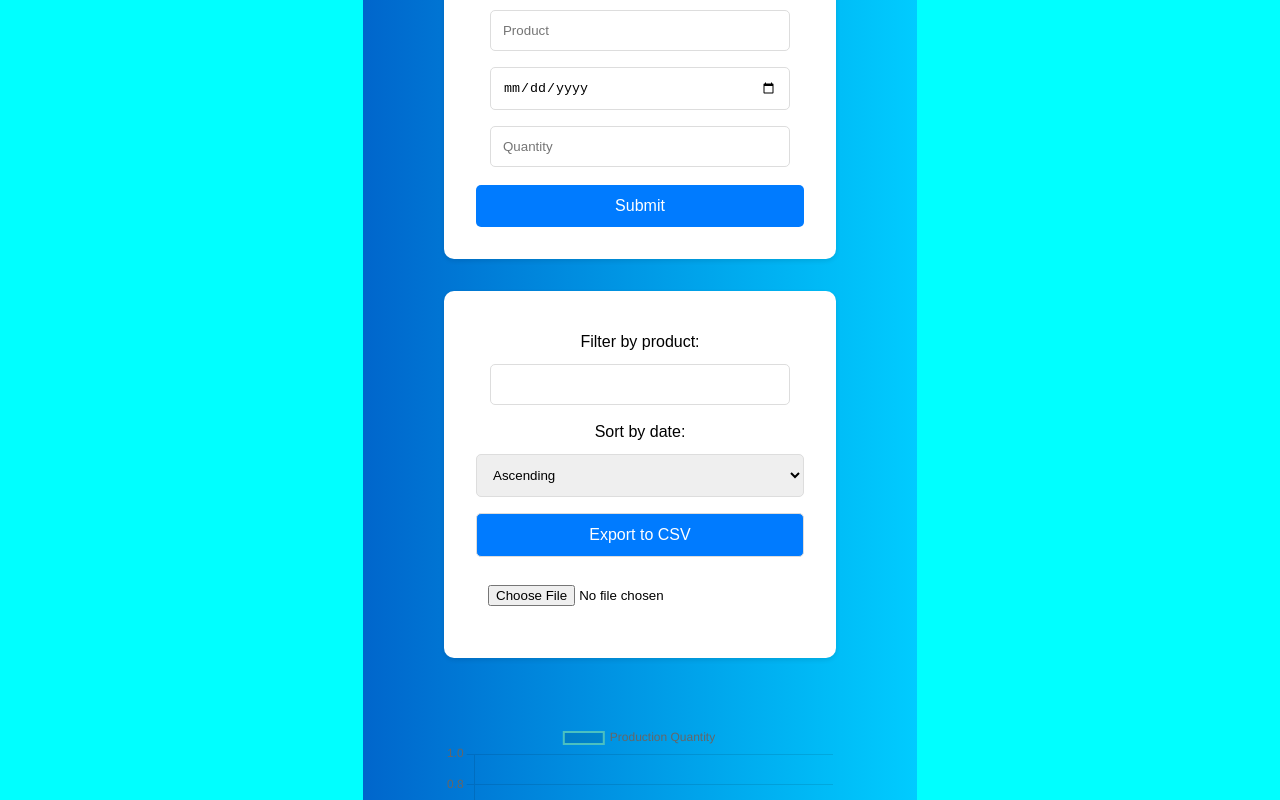
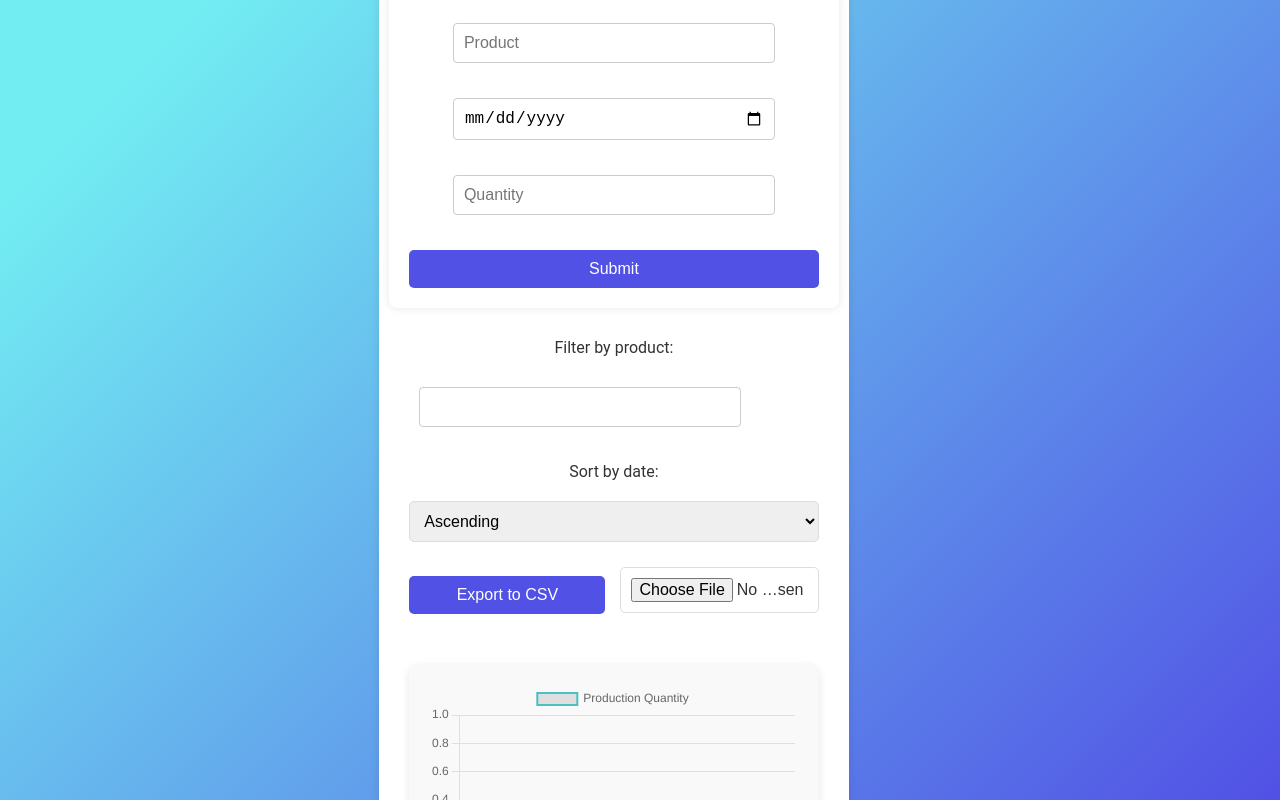
Before and after one commit to EbenezerGasonoo/Data-Analysis, a React (Create React App) app in the folder production-visualizer/production-visualizer-frontend/: page / in a window 1280 px wide. Shown: the top 800 px of the page. Built offline with nearby package versions, Linux system fonts and the light colour scheme; no server answers.

Commit message:
cleaning up the design

```diff
--- a/production-visualizer/production-visualizer-frontend/src/App.css
+++ b/production-visualizer/production-visualizer-frontend/src/App.css
@@ -1,70 +1,107 @@
+body {
+  background: linear-gradient(135deg, #72EDF2 10%, #5151E5 100%);
+  font-family: 'Roboto', sans-serif;
+  color: #333;
+  margin: 0;
+  padding: 0;
+  height: 100vh;
+  display: flex;
+  justify-content: center;
+  align-items: center;
+  box-sizing: border-box;
+}
+
 .App {
-  text-align: center;
-  background: linear-gradient(to right, #0066cc, #00ccff);
-  min-height: 100vh;
+  background: #fff;
+  padding: 30px;
+  border-radius: 10px;
+  box-shadow: 0 4px 8px rgba(0, 0, 0, 0.1);
+  width: 90%;
+  max-width: 1200px;
   display: flex;
   flex-direction: column;
   align-items: center;
-  justify-content: center;
-  padding: 2rem;
   box-sizing: border-box;
 }
 
-.header {
-  font-size: 3rem;
-  color: #ffffff;
-  margin-bottom: 2rem;
-  text-shadow: 2px 2px 5px #333;
+h1 {
+  text-align: center;
+  color: #5151E5;
+  margin-bottom: 20px;
+  width: 100%;
 }
 
-.form, .filters {
-  background: #ffffff;
-  padding: 2rem;
-  border-radius: 10px;
-  box-shadow: 0 2px 5px rgba(0, 0, 0, 0.1);
-  margin-bottom: 2rem;
-  width: 80%;
-  max-width: 600px;
-  box-sizing: border-box;
+form, .filters {
+  display: flex;
+  flex-direction: column;
+  gap: 15px;
+  margin-bottom: 20px;
+  width: 100%;
 }
 
-.form input, .filters input, .filters select, .filters button {
-  margin: 0.5rem 0;
-  padding: 0.75rem;
+input, select, button {
+  padding: 10px;
+  border: 1px solid #ddd;
   border-radius: 5px;
-  border: 1px solid #ddd;
+  font-size: 16px;
+  width: 100%;
+}
+
+button {
+  background: #5151E5;
+  color: #fff;
+  border: none;
+  cursor: pointer;
+  transition: background 0.3s ease;
+}
+
+button:hover {
+  background: #333;
+}
+
+.Toastify__toast--success {
+  background: #4caf50;
+}
+
+.Toastify__toast--error {
+  background: #f44336;
+}
+
+.export-import {
+  display: flex;
+  justify-content: space-between;
+  align-items: center;
+  gap: 15px;
+  flex-wrap: wrap;
+}
+
+.export-import button,
+.export-import input[type="file"] {
+  flex: 1;
+  margin-top: 10px;
+}
+
+.chart-container {
+  background: #f9f9f9;
+  padding: 20px;
+  border-radius: 10px;
+  box-shadow: 0 4px 8px rgba(0, 0, 0, 0.1);
+  margin-top: 20px;
   width: 100%;
   box-sizing: border-box;
 }
 
-.filters {
-  display: flex;
-  flex-direction: column;
-  align-items: center;
+@media (max-width: 600px) {
+  form, .filters {
+    max-width: 100%;
+    padding: 10px;
+  }
+
+  .export-import {
+    flex-direction: column;
+  }
+
+  .chart-container {
+    padding: 10px;
+  }
 }
-
-button {
-  background-color: #007bff;
-  color: white;
-  border: none;
-  padding: 0.75rem 1rem;
-  border-radius: 5px;
-  cursor: pointer;
-  width: 100%;
-  box-sizing: border-box;
-}
-
-button:hover {
-  background-color: #0056b3;
-}
-
-input[type="file"] {
-  border: none;
-}
-
-.Line {
-  width: 80%;
-  max-width: 800px;
-  margin: 2rem auto;
-  box-sizing: border-box;
-}
--- a/production-visualizer/production-visualizer-frontend/src/App.js
+++ b/production-visualizer/production-visualizer-frontend/src/App.js
@@ -145,7 +145,7 @@ function App() {
   return (
     <div className="App">
       <ToastContainer />
-      <h1 className="header">Production Visualizer</h1>
+      <h1>Production Visualizer</h1>
       <form onSubmit={handleSubmit} className="form">
         <input
           type="text"
@@ -181,10 +181,14 @@ function App() {
           <option value="asc">Ascending</option>
           <option value="desc">Descending</option>
         </select>
-        <button onClick={exportDataToCSV}>Export to CSV</button>
-        <input type="file" accept=".csv" onChange={importDataFromCSV} />
+        <div className="export-import">
+          <button onClick={exportDataToCSV}>Export to CSV</button>
+          <input type="file" accept=".csv" onChange={importDataFromCSV} />
+        </div>
       </div>
-      <Line className="Line" data={chartData} />
+      <div className="chart-container">
+        <Line data={chartData} className="Line" />
+      </div>
     </div>
   );
 }
```
